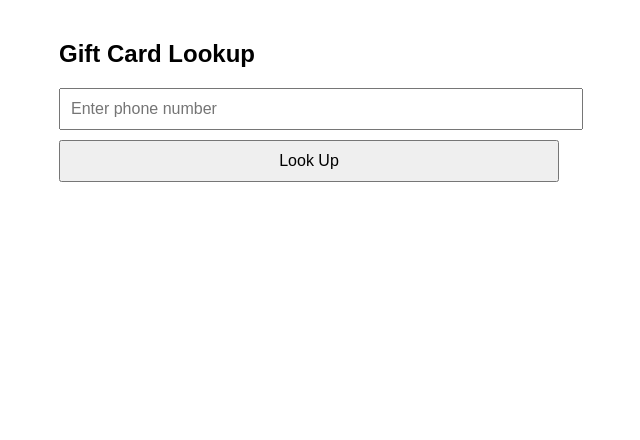
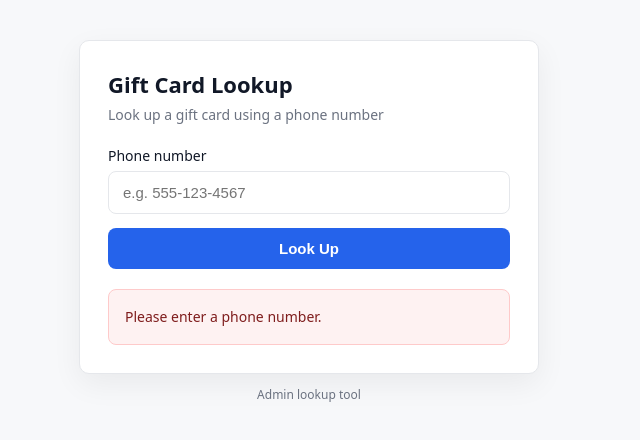
Before and after one commit to Moshe844/gift-card-program, a website: page public/index.html in a window 1280 px wide. Both pictures are taken after a click on the button "Look Up". Shown: the whole page, without its empty margins (331-971 px from the left). Drawn offline with Linux system fonts and the light colour scheme.

Commit message:
added styling

```diff
--- a/public/index.html
+++ b/public/index.html
@@ -1,60 +1,179 @@
 <!DOCTYPE html>
-<html>
+<html lang="en">
 <head>
   <meta charset="UTF-8" />
   <title>Gift Card Lookup</title>
+  <meta name="viewport" content="width=device-width, initial-scale=1" />
+
   <style>
+    :root {
+      --bg: #f7f8fa;
+      --card: #ffffff;
+      --primary: #2563eb;
+      --success: #16a34a;
+      --error: #dc2626;
+      --border: #e5e7eb;
+      --text: #111827;
+      --muted: #6b7280;
+      --radius: 10px;
+    }
+
+    * {
+      box-sizing: border-box;
+    }
+
     body {
-      font-family: Arial, sans-serif;
-      max-width: 500px;
-      margin: 40px auto;
+      font-family: system-ui, -apple-system, BlinkMacSystemFont, "Segoe UI",
+                   Roboto, Oxygen, Ubuntu, Cantarell, sans-serif;
+      background: var(--bg);
+      color: var(--text);
+      margin: 0;
+      padding: 40px 16px;
     }
+
+    .container {
+      max-width: 460px;
+      margin: 0 auto;
+    }
+
+    .card {
+      background: var(--card);
+      border-radius: var(--radius);
+      padding: 28px;
+      box-shadow: 0 10px 30px rgba(0, 0, 0, 0.06);
+      border: 1px solid var(--border);
+    }
+
+    h1 {
+      font-size: 22px;
+      margin: 0 0 6px;
+    }
+
+    .subtitle {
+      font-size: 14px;
+      color: var(--muted);
+      margin-bottom: 22px;
+    }
+
+    label {
+      font-size: 14px;
+      font-weight: 500;
+      display: block;
+      margin-bottom: 6px;
+    }
+
     input {
       width: 100%;
-      padding: 10px;
-      font-size: 16px;
-      margin-bottom: 10px;
+      padding: 12px 14px;
+      font-size: 15px;
+      border-radius: 8px;
+      border: 1px solid var(--border);
+      margin-bottom: 14px;
+      transition: border 0.15s, box-shadow 0.15s;
     }
+
+    input:focus {
+      outline: none;
+      border-color: var(--primary);
+      box-shadow: 0 0 0 3px rgba(37, 99, 235, 0.15);
+    }
+
     button {
-      padding: 10px;
-      font-size: 16px;
       width: 100%;
+      padding: 12px;
+      font-size: 15px;
+      font-weight: 600;
+      border-radius: 8px;
+      border: none;
       cursor: pointer;
+      background: var(--primary);
+      color: #fff;
+      transition: background 0.15s, transform 0.05s;
     }
+
+    button:hover {
+      background: #1e4fd6;
+    }
+
+    button:active {
+      transform: translateY(1px);
+    }
+
     .result {
       margin-top: 20px;
-      padding: 15px;
-      border-radius: 4px;
+      padding: 16px;
+      border-radius: 8px;
+      font-size: 14px;
+      line-height: 1.6;
     }
-    .ok {
-      background: #e6ffed;
-      border: 1px solid #2ecc71;
+
+    .result.ok {
+      background: #ecfdf5;
+      border: 1px solid #86efac;
+      color: #065f46;
     }
-    .err {
-      background: #ffe6e6;
-      border: 1px solid #e74c3c;
+
+    .result.err {
+      background: #fef2f2;
+      border: 1px solid #fecaca;
+      color: #7f1d1d;
+    }
+
+    .result strong {
+      display: inline-block;
+      min-width: 110px;
+      font-weight: 600;
+    }
+
+    .footer-note {
+      margin-top: 12px;
+      font-size: 12px;
+      color: var(--muted);
+      text-align: center;
     }
   </style>
 </head>
+
 <body>
+  <div class="container">
+    <div class="card">
+      <h1>Gift Card Lookup</h1>
+      <div class="subtitle">
+        Look up a gift card using a phone number
+      </div>
 
-<h2>Gift Card Lookup</h2>
+      <label for="phone">Phone number</label>
+      <input
+        id="phone"
+        placeholder="e.g. 555-123-4567"
+        autocomplete="tel"
+      />
 
-<input id="phone" placeholder="Enter phone number" />
       <button onclick="lookup()">Look Up</button>
 
       <div id="output"></div>
+    </div>
+
+    <div class="footer-note">
+      Admin lookup tool
+    </div>
+  </div>
 
   <script>
     async function lookup() {
-  const phone = document.getElementById("phone").value;
+      const phone = document.getElementById("phone").value.trim();
       const output = document.getElementById("output");
       output.innerHTML = "";
 
-  if (!phone) return;
+      if (!phone) {
+        output.innerHTML = `<div class="result err">Please enter a phone number.</div>`;
+        return;
+      }
 
       try {
-    const res = await fetch(`/admin/gift-by-phone?phone=${encodeURIComponent(phone)}`);
+        const res = await fetch(
+          `/admin/gift-by-phone?phone=${encodeURIComponent(phone)}`
+        );
         const data = await res.json();
 
         if (!data.found) {
@@ -64,18 +183,17 @@ async function lookup() {
 
         output.innerHTML = `
           <div class="result ok">
-        <strong>Status:</strong> ${data.status}<br/>
-        <strong>Amount:</strong> $${data.amount}<br/>
-        <strong>Gift Card:</strong> ${data.maskedCard}<br/>
-        <strong>Balance:</strong> $${data.balance ?? "—"}<br/>
-       <strong>Activated At:</strong> ${data.activatedAt ?? "—"}<br/>
+            <div><strong>Status:</strong> ${data.status}</div>
+            <div><strong>Amount:</strong> $${data.amount}</div>
+            <div><strong>Gift Card:</strong> ${data.maskedCard}</div>
+            <div><strong>Balance:</strong> $${data.balance ?? "—"}</div>
+            <div><strong>Activated At:</strong> ${data.activatedAt ?? "—"}</div>
           </div>
         `;
       } catch (err) {
-    output.innerHTML = `<div class="result err">Lookup failed</div>`;
+        output.innerHTML = `<div class="result err">Lookup failed. Please try again.</div>`;
       }
     }
   </script>
-
 </body>
 </html>
```
Lines whose indentation alone changed are shown as unchanged.
